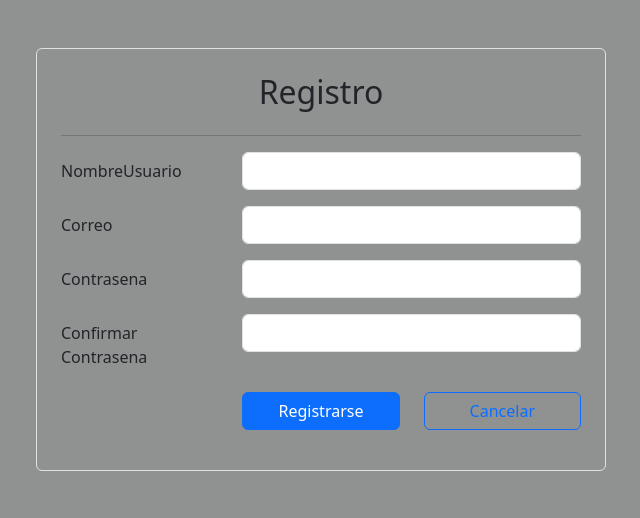
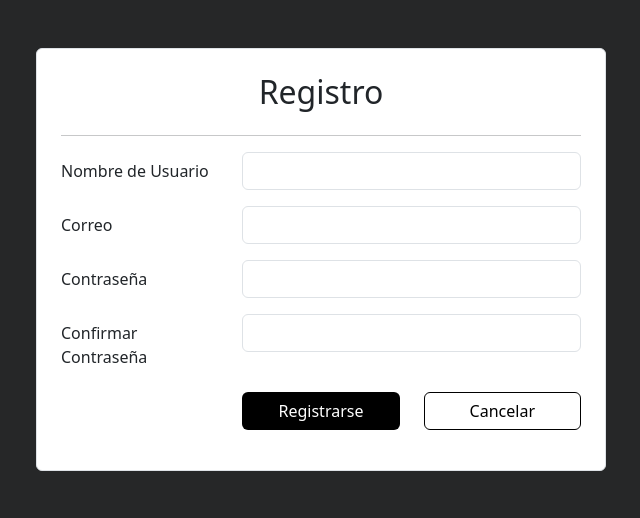
Before and after one commit to Leivalgorithms/IgniteU, a Spring Boot app: page /register in a window 1280 px wide. Shown: the top 518 px of the page, without its empty margins (319-959 px from the left). Run offline with Spring Boot 4, Linux system fonts and the light colour scheme; some of the project's set-up classes (security, data sources, template engines, error pages and the like) are left out, and stand-ins take their place.

Commit message:
Cut off for project phase 1
Providing last updates for the project as the development period ended.

```diff
--- a/src/main/java/com/example/igniteu/config/SecurityConfig.java
+++ b/src/main/java/com/example/igniteu/config/SecurityConfig.java
@@ -24,6 +24,7 @@ public class SecurityConfig {
                                                 .requestMatchers("/logout").permitAll()
                                                 .requestMatchers("/forgot-password").permitAll()
                                                 .requestMatchers("/verify-otp").permitAll()
+                                                .requestMatchers("/validate-otp").permitAll()
                                                 .requestMatchers("/change-password").permitAll()
                                                 .requestMatchers("/send-otp").permitAll()
                                                 .requestMatchers("/home").permitAll()
@@ -38,9 +39,6 @@ public class SecurityConfig {
                                                 .requestMatchers("/app").permitAll()
                                                 .requestMatchers("/chat/**").permitAll()
                                                 .requestMatchers("/topic").permitAll()
-
-
-
 
                                                 .anyRequest().authenticated())
                                 .formLogin(form -> form
--- a/src/main/resources/templates/home.html
+++ b/src/main/resources/templates/home.html
@@ -44,7 +44,7 @@
       }
       .nav-link:active, .btn:active {
           background-color: blue !important;
-          color: black !important;
+          color: rgb(255, 255, 255) !important;
       }
       .dropdown-menu {
           background-color: #1c1c1c;
@@ -489,7 +489,7 @@
             <ul class="nav flex-column">
 
                 <li class="nav-item">
-                    <a class="nav-link text-dark" data-toggle="modal" data-target="#notificaciones" href="#">
+                    <a class="nav-link" data-toggle="modal" data-target="#notificaciones" href="#">
                         Notificaciones
                         <span th:if="${notificacionesCount > 0}" th:text="'(' + ${notificacionesCount} + ')'" class="badge badge-light"></span>
                     </a>
@@ -573,7 +573,7 @@
                 </li>
 
                 <li class="nav-item">
-                  <a class="nav-link text-dark" href="/profile">Perfil</a>
+                  <a class="nav-link" href="/profile">Perfil</a>
                 </li>
             </ul>
         </div>
--- a/src/main/resources/templates/profile-search.html
+++ b/src/main/resources/templates/profile-search.html
@@ -92,8 +92,8 @@
 }
 
 .profile-pic {
-    width: 50px;
-    height: 50px;
+    width: 40px;
+    height: 40px;
     object-fit: cover;
 }
 
--- a/src/main/resources/templates/register.html
+++ b/src/main/resources/templates/register.html
@@ -5,12 +5,27 @@
     <meta name="viewport" content="width=device-width, initial-scale=1">
     <title>IgniteU</title>
     <link href="https://cdn.jsdelivr.net/npm/bootstrap@5.3.3/dist/css/bootstrap.min.css" rel="stylesheet" integrity="sha384-QWTKZyjpPEjISv5WaRU9OFeRpok6YctnYmDr5pNlyT2bRjXh0JMhjY6hW+ALEwIH" crossorigin="anonymous">
-  </head>
-  <body style="background-color: #909191;">
+    <style>
+        .register-frame{
+            background-color: #ffffff;
+        }
+        .register-button{
+            background-color: black;
+            border: none;
+        }
+        .register-cancel-button{
+            color: black;
+            font-weight: 500;
+            border-color: black;
+        }
+
+    </style>
+</head>
+  <body style="background-color: #262728;">
 
     <div class="container py-5">
         <div class="row">
-            <div class="col-lg-6 mx-auto rounded border p-4">
+            <div class="col-lg-6 mx-auto rounded border p-4 register-frame">
                 <h2 class="text-center mb-4">Registro</h2>
                 <hr/>
 
@@ -25,7 +40,7 @@
                         th:value="${_csrf.token}" />
 
                     <div class="row mb-3">
-                        <label class="col-sm-4 col-form-label">NombreUsuario</label>
+                        <label class="col-sm-4 col-form-label">Nombre de Usuario</label>
                         <div class="col-sm-8">
                             <input class="form-control" th:field="${registro.username}">
                             <p th:if="${#fields.hasErrors('username')}"
@@ -46,7 +61,7 @@
                     </div>
 
                     <div class="row mb-3">
-                        <label class="col-sm-4 col-form-label">Contrasena</label>
+                        <label class="col-sm-4 col-form-label">Contraseña</label>
                         <div class="col-sm-8">
                             <input class="form-control" type="password"
                              th:field="${registro.password}">
@@ -57,7 +72,7 @@
                     </div>
 
                     <div class="row mb-3">
-                        <label class="col-sm-4 col-form-label">Confirmar Contrasena</label>
+                        <label class="col-sm-4 col-form-label">Confirmar Contraseña</label>
                         <div class="col-sm-8">
                             <input class="form-control" type="password"
                              th:field="${registro.confirmPassword}">
@@ -69,10 +84,10 @@
 
                     <div class="row mb-3">
                         <div class="offset-sm-4 col-sm-4 d-grid">
-                            <button type="submit" class="btn btn-primary">Registrarse</button>
+                            <button type="submit" class="btn btn-primary register-button">Registrarse</button>
                         </div>
                         <div class="col-sm-4 d-grid">
-                            <a href="/" class="btn btn-outline-primary">Cancelar</a>
+                            <a href="/" class="btn btn-outline-primary register-cancel-button">Cancelar</a>
                         </div>
                     </div>
                 </form>
--- a/src/main/resources/templates/verify-otp.html
+++ b/src/main/resources/templates/verify-otp.html
@@ -118,7 +118,7 @@ position: relative;
                 <h2 class="title">Verificacion de OTP</h2>
                 <p class="para">Por favor, ingrese el código OTP que ha recibido en su correo electrónico para continuar con la actualización de su contraseña.</p>
             </div>
-            <form action="#" th:action="@{/verify-otp}" method="post" class="form">
+            <form action="#" th:action="@{/validate-otp}" method="post" class="form">
                 <div th:if="${error}" class="alert alert-danger" role="alert">
                     <span th:text="${error}"></span>
                 </div>
```
Also changed, not shown: src/main/java/com/example/igniteu/Services/AmistadesService.java (+11 -0 lines), src/main/java/com/example/igniteu/controller/HomeController.java (+9 -4 lines), src/main/java/com/example/igniteu/controller/PasswordRecoveryController.java (+19 -18 lines), src/main/resources/templates/Bandeja.html (+93 -88 lines), src/main/resources/templates/login.html (+11 -2 lines), src/main/java/com/example/igniteu/Repository/AmistadesRepository.java (indentation only), src/main/resources/static/images/38bf58f0-1c33-435e-bc93-a2cc835426ca__fb8636d8-ebbc-484e-a3d7-4b4bcd197bfb.jpg (added), src/main/resources/static/images/5fb83f41-1f96-493b-85b9-b04b0484fc99__fb8636d8-ebbc-484e-a3d7-4b4bcd197bfb.jpg (added).
